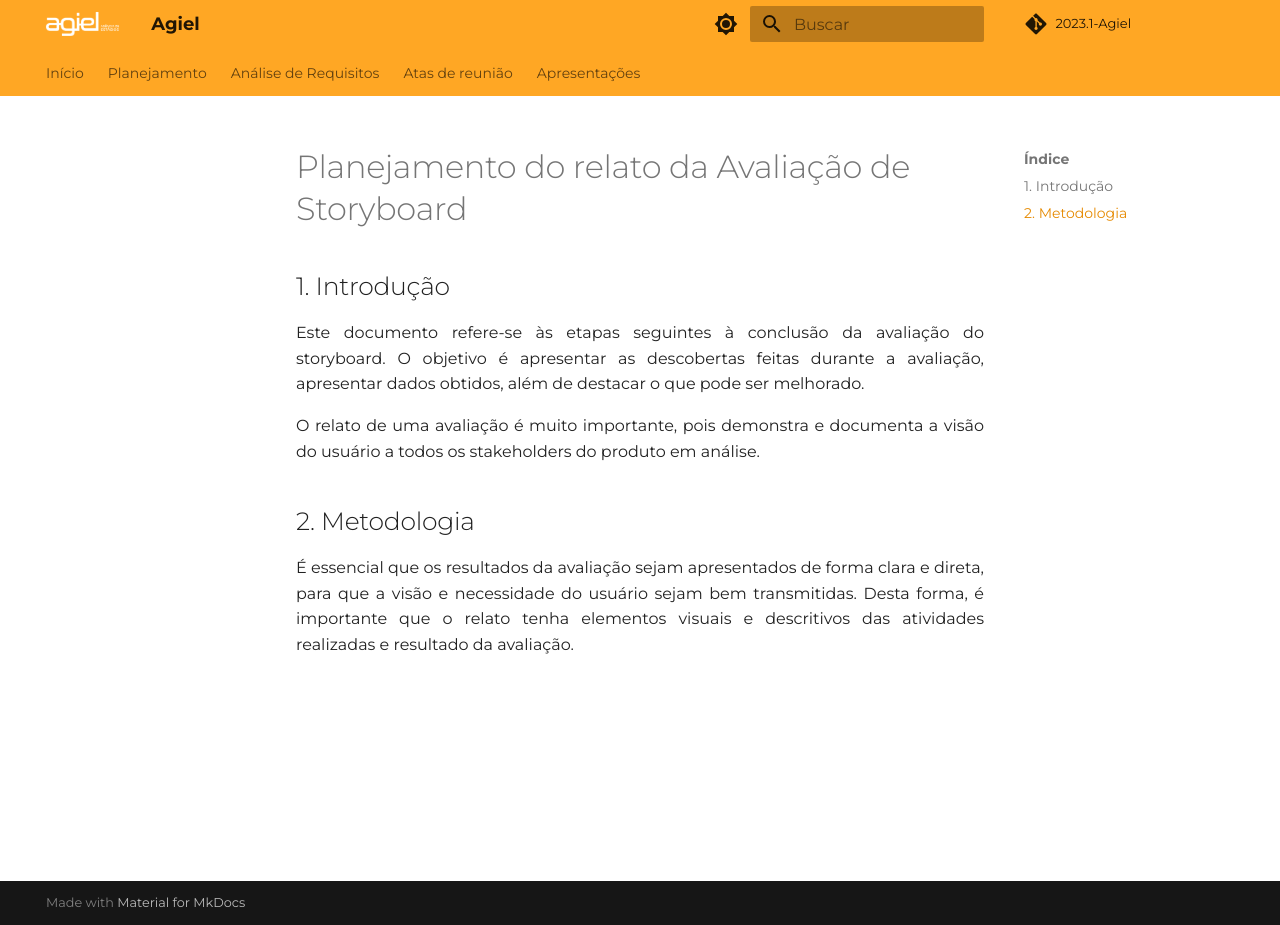
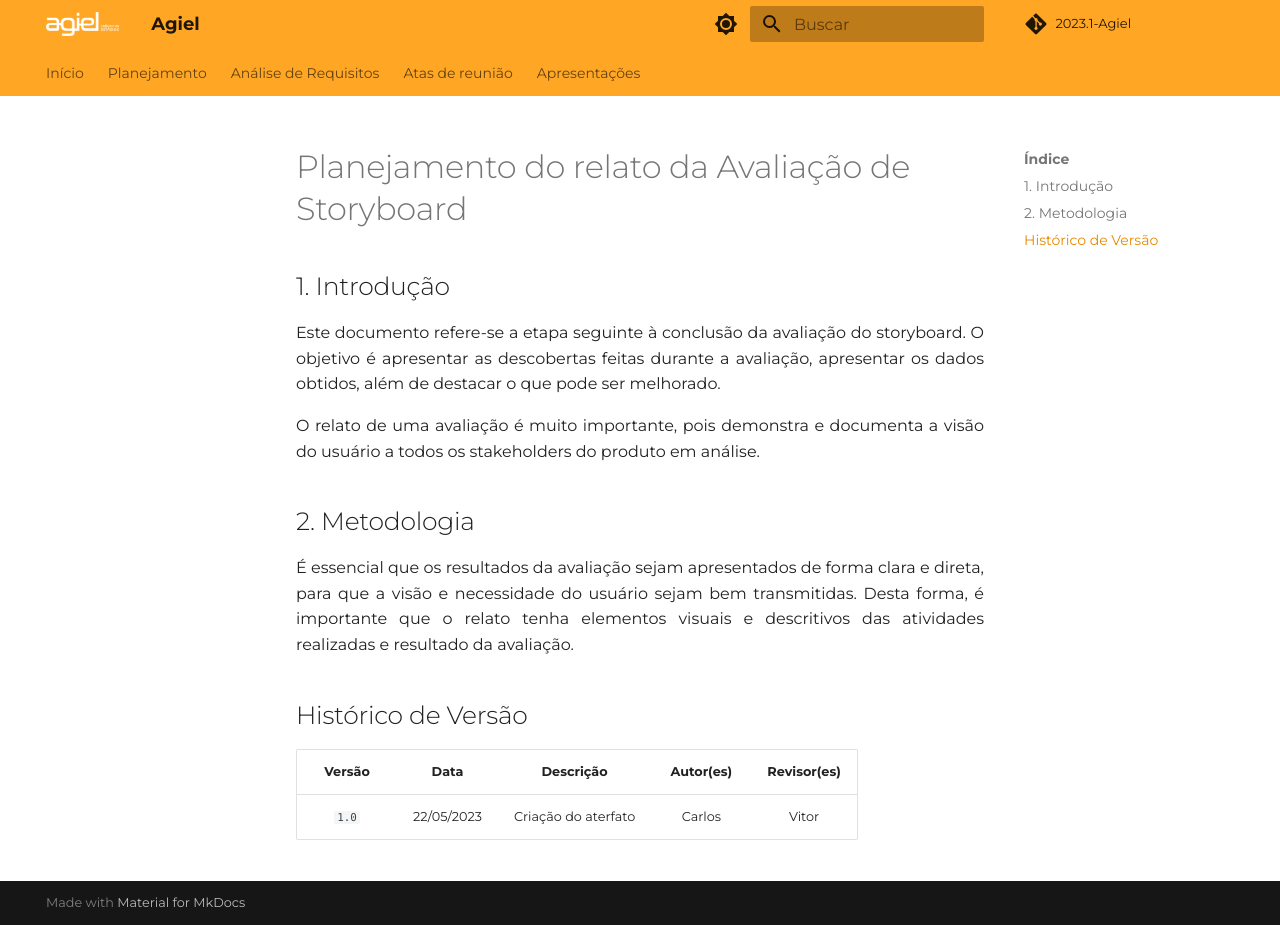
Before and after one commit to Interacao-Humano-Computador/2023.1-Agiel, an MkDocs documentation site: the page built from docs/desenvolvimento/storyboard/planejamento_relato_avaliacao_storyboard.md, in a window 1280 px wide and 925 px high. Built offline with MkDocs 1.6.1 and Material for MkDocs 9.7.7, drawn with Linux system fonts in a browser that asks for light colours; some web fonts are replaced; comment, search, counter and statistics services are not loaded.

Commit message:
corrigindo erro gramatical na introdução: histórico de versões

```diff
--- a/docs/desenvolvimento/storyboard/planejamento_relato_avaliacao_storyboard.md
+++ b/docs/desenvolvimento/storyboard/planejamento_relato_avaliacao_storyboard.md
@@ -2,7 +2,7 @@
 
 ## 1. Introdução
 <p align="justify">
-Este documento refere-se às etapas seguintes à conclusão da avaliação do storyboard. O objetivo é apresentar as descobertas feitas durante a avaliação, apresentar dados obtidos, além de destacar o que pode ser melhorado.
+Este documento refere-se a etapa seguinte à conclusão da avaliação do storyboard. O objetivo é apresentar as descobertas feitas durante a avaliação, apresentar os dados obtidos, além de destacar o que pode ser melhorado.
 </p>
 <p align="justify">
 O relato de uma avaliação é muito importante, pois demonstra e documenta a visão do usuário a todos os stakeholders do produto em análise.
@@ -12,3 +12,9 @@ O relato de uma avaliação é muito importante, pois demonstra e documenta a vi
 <p align="justify">
 É essencial que os resultados da avaliação sejam apresentados de forma clara e direta, para que a visão e necessidade do usuário sejam bem transmitidas. Desta forma, é importante que o relato tenha elementos visuais e descritivos das atividades realizadas e resultado da avaliação.
 </p>
+
+## Histórico de Versão
+
+| Versão |    Data    |               Descrição                | Autor(es) | Revisor(es) |
+|:------:|:----------:|:--------------------------------------:|:---------:|:-----------:|
+| `1.0`  | 22/05/2023 | Criação do aterfato |   Carlos   |    Vitor    |
```
